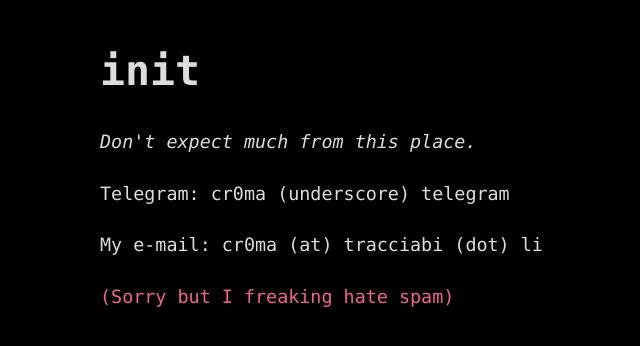
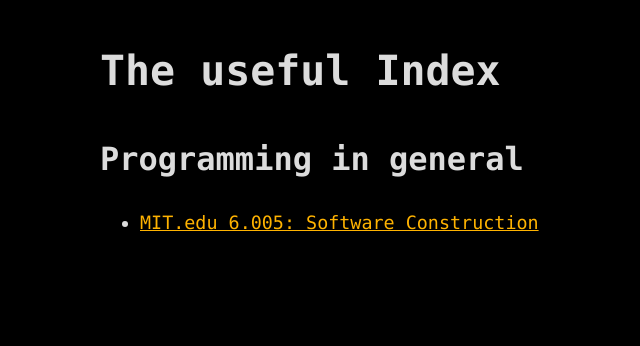
Before and after one commit to cr0ma/cr0ma.github.io, a plain HTML site: page useful-index.html in a window 1280 px wide. Shown: the whole page, without its empty margins (180-820 px from the left). Drawn offline with Linux system fonts and the light colour scheme.

Commit message:
add useful index

```diff
--- a/init.html
+++ b/useful-index.html
@@ -11,24 +11,17 @@
 </head>
 <body>
 <div id="content" class="content">
-<div id="outline-container-orgc92e404" class="outline-2">
-<h2 id="orgc92e404">init</h2>
-<div class="outline-text-2" id="text-orgc92e404">
-<p>
-<i>Don't expect much from this place.</i>
-</p>
-
-<p>
-Telegram: cr0ma (underscore) telegram
-</p>
-
-<p>
-My e-mail: cr0ma (at) tracciabi (dot) li
-</p>
-
-<p>
-<code>(Sorry but I freaking hate spam)</code>
-</p>
+<div id="outline-container-org9af9d74" class="outline-2">
+<h2 id="org9af9d74">The useful Index</h2>
+<div class="outline-text-2" id="text-org9af9d74">
+</div>
+<div id="outline-container-org822b203" class="outline-3">
+<h3 id="org822b203">Programming in general</h3>
+<div class="outline-text-3" id="text-org822b203">
+<ul class="org-ul">
+<li><a href="http://web.mit.edu/6.005/www/fa15/">MIT.edu 6.005: Software Construction</a></li>
+</ul>
+</div>
 </div>
 </div>
 </div>
```
Also changed, not shown: index.html (+7 -6 lines).
